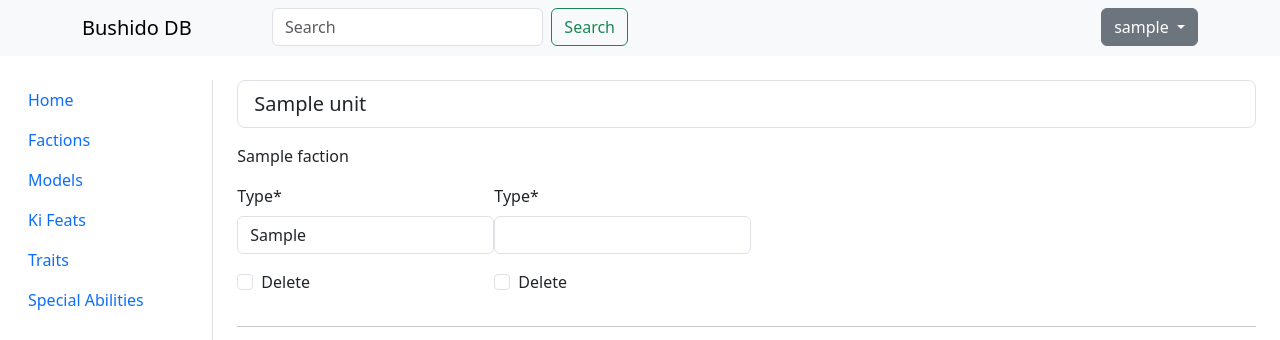
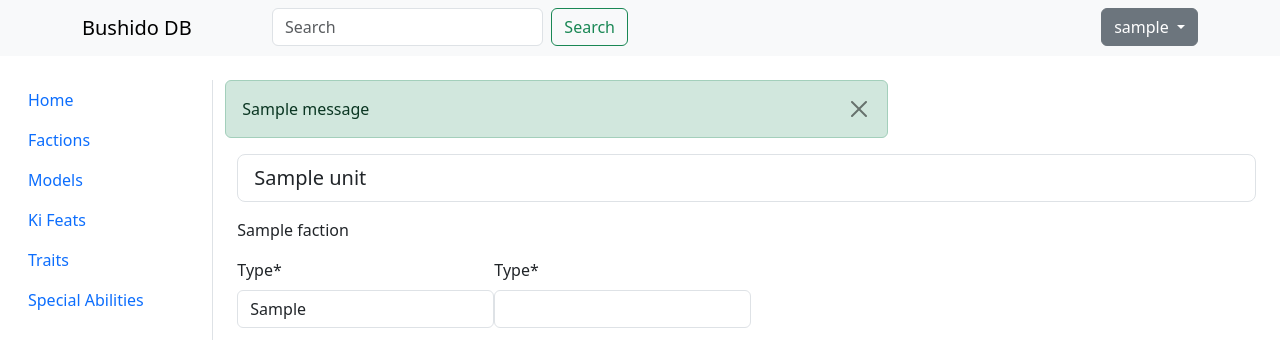
Before and after one commit to luke-vaughan0/bushido-db, a Django app: page /bushido/info/models/1/edit/ in a window 1280 px wide. Shown: the top 340 px of the page. Run offline with Django 4.2, Linux system fonts and the light colour scheme; a user stored in the database is signed in; data comes from the database, SQL or seed files in the repository; tables that the repository leaves empty hold one stand-in row (values such as "Sample post"); one stand-in notice (Sample message) is shown; parts of the project's set-up code (start-up, migrations or seed data) failed here and were passed over; some libraries are stand-ins or nearby versions.

Commit message:
added messages display

```diff
--- a/bushido/templates/bushido/base.html
+++ b/bushido/templates/bushido/base.html
@@ -8,6 +8,7 @@
     {% block metatags %}
     <!--meta property="og:url" content="https://bushidodb.ddns.net/bushido/"-->
     <meta property="og:title" content="BushidoDB">
+    <meta property="og:site_name" content="BushidoDB">
     <meta property="og:description" content="Game data for Bushido, a tabletop miniature game by GCT Studios">
     <!--meta property="og:image" content=""-->
     {% endblock %}
@@ -82,10 +83,23 @@
             <li class="nav-item"><a class="nav-link" href="{% url 'bushido:allTraits' %}">Traits</a></li>
             <li class="nav-item"><a class="nav-link" href="{% url 'bushido:allSpecials' %}">Special Abilities</a></li>
           </ul>
-            </nav>
        {% endblock %}
         </div>
-        <div class="col-sm-10 py-4">{% block content %}{% endblock %}</div>
+        <div class="col-sm-10 py-4">
+          {% if messages %}
+          {% for message in messages %}
+          <div class="row">
+            <div class="col-lg-8 ">
+              <div class="alert clearfix me-lg-4 {% if message.tags %}alert-{{ message.tags }}{% else %}alert-primary{% endif %}" role="alert">
+                {{ message }}
+                <button type="button" class="btn-close float-end" data-bs-dismiss="alert" aria-label="Close"></button>
+              </div>
+            </div>
+          </div>
+          {% endfor %}
+          {% endif %}
+          {% block content %}{% endblock %}
+        </div>
       </div>
       <div class="row">
         <div class="col">
```
